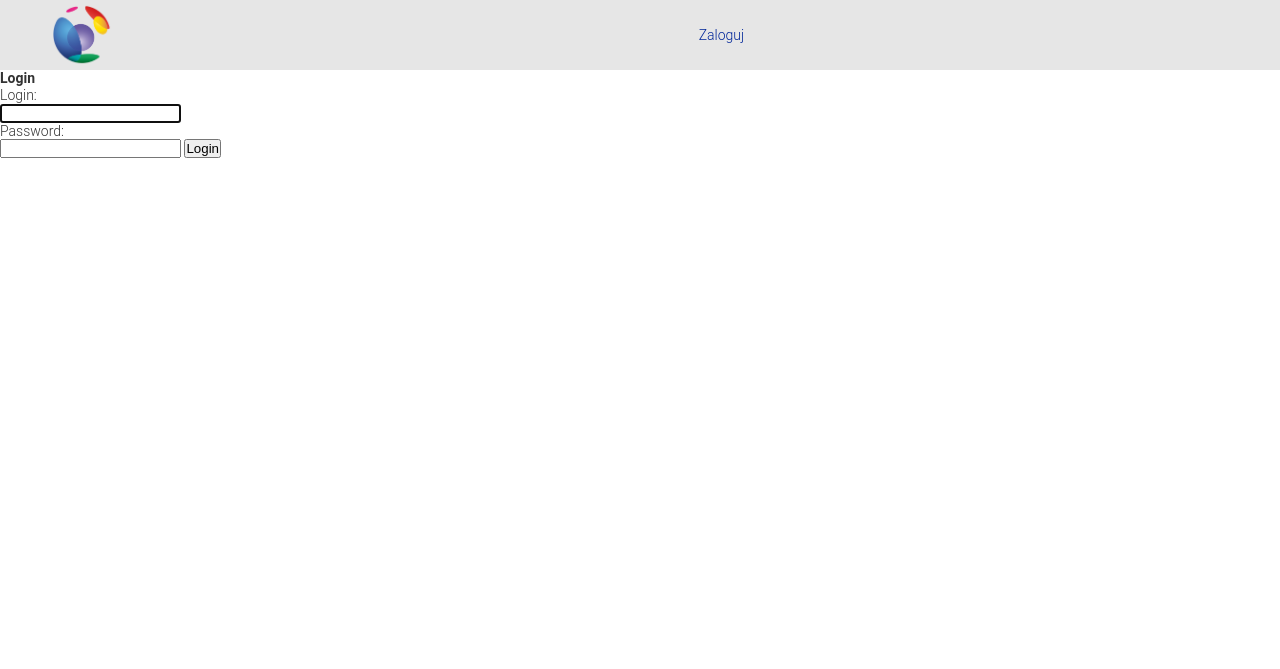
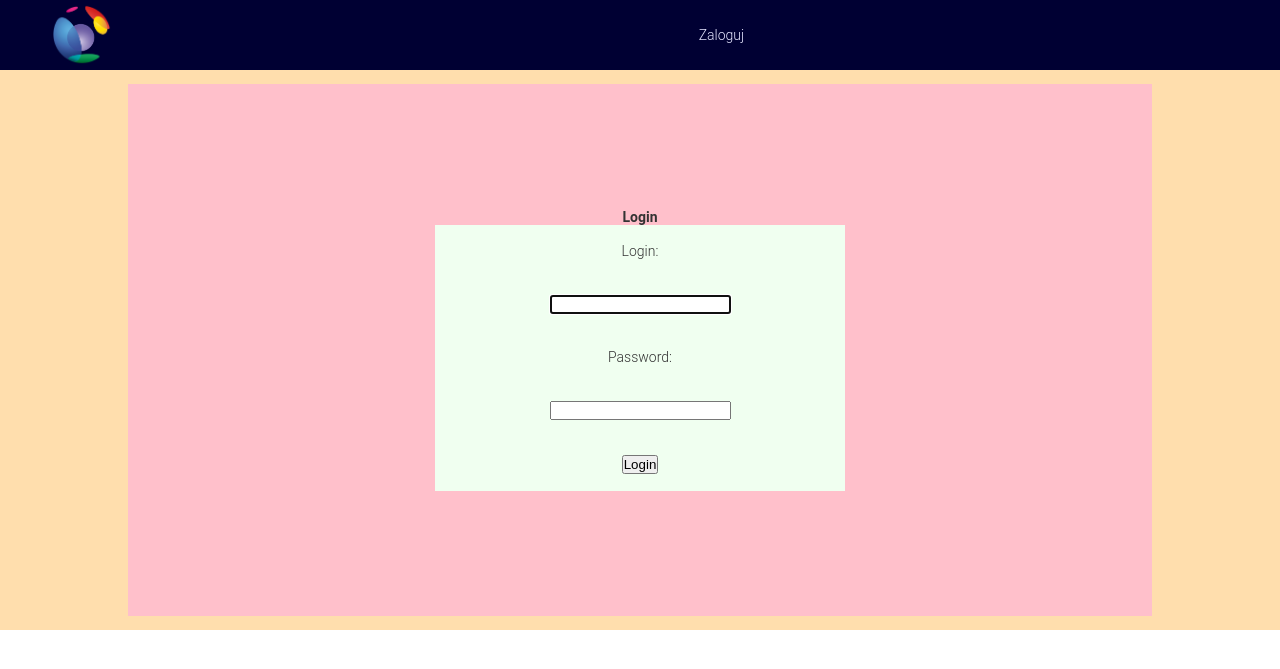
Before and after one commit to alopalka/Django_Social_Media, a Django app: page /auth/login/ in a window 1280 px wide. Shown: the top 669 px of the page. Run offline with Django 4.2, Linux system fonts and the light colour scheme.

Commit message:
Minor updates login/navbar styling

```diff
--- a/social_media/authorization/views.py
+++ b/social_media/authorization/views.py
@@ -4,7 +4,7 @@ from django.contrib.auth import authenticate
 from django.contrib.auth import login
 
 
-def login_view(request,template="auth/login_page.html"):
+def login_view(request,template="authorization/login_page.html"):
 
     form=AuthenticationForm
 
--- /dev/null
+++ b/social_media/static/css/authorization/style_authorization.css
@@ -0,0 +1,24 @@
+.authorization-panel{
+    height: 95%;
+    width: 80%;
+    background: pink;
+    display: flex;
+    align-items: center;
+    justify-content: center;
+    flex-direction: column;
+}
+
+.authorization-panel form{
+    display: flex;
+    flex-direction: column;
+    align-items: center;
+    justify-content: space-around;
+    height: 50%;
+    width: 40%;
+    background:honeydew;
+}
+
+.authorization-panel form p{
+    margin-bottom: 0;
+    padding-bottom: 0;
+}
--- a/social_media/static/css/mainapp/style_main.css
+++ b/social_media/static/css/mainapp/style_main.css
@@ -19,14 +19,26 @@ ul {
 
 a{
     text-decoration: none;
-    color: #002699;
+    color: #e6e6ff;
 }
 
 a:visited{
-    color: #002699;
+    color: #e6e6ff;
 }
 
+a:hover{
+    cursor: pointer;
+}
 
+/* GLOBAL VARABLES end */
+
+.global-container{
+    display: flex;
+    background: navajowhite;
+    height: 70vh;
+    align-items: center;
+    justify-content: center;
+}
 
 
 header{
@@ -42,7 +54,7 @@ header{
     justify-content: space-around;
     flex-direction: row;
     overflow: hidden;
-    background: #e6e6e6;
+    background: #000033;
 }
 
 
@@ -88,5 +100,5 @@ nav ul li a{
 }
 
 nav ul li a:hover{
-    background:  #ccd9ff;
+    background:  #000080;
 }
--- a/social_media/templates/auth/login_page.html
+++ b/social_media/templates/authorization/login_page.html
@@ -1,13 +1,18 @@
 {% extends 'mainapp/main_template.html' %}
+{% load static %}
 
 {% block title %}
     Social Media - Login
 {% endblock %}
 
+{% block css_links %}
+<link rel="stylesheet" href="{% static 'css/authorization/style_authorization.css' %}">
+{% endblock %}
+
 
 {% block content %}
 
-<section>
+<section class="authorization-panel">
     <h4>Login</h4>
     <form method="POST" action="{% url 'authorization:login' %}">
         {% csrf_token %}
--- a/social_media/templates/mainapp/main_template.html
+++ b/social_media/templates/mainapp/main_template.html
@@ -7,7 +7,8 @@
     <meta http-equiv="X-UA-Compatible" content="IE=edge">
     <meta name="viewport" content="width=device-width, initial-scale=1.0">
     <link rel="stylesheet" href="{% static 'css/mainapp/style_main.css' %}">
-    <title>{% block title %}{% endblock title %}</title>
+    {% block css_links %}{% endblock %}
+    <title>{% block title %}{% endblock %}</title>
 </head>
 <body>
     <header>
@@ -26,7 +27,14 @@
             </nav>
         </div>
     </header>
-    {% block content %}
-    {% endblock %}
+    <main>
+        <div class="global-container">
+            {% block content %}
+            {% endblock %}
+        </div>
+    </main>
+    <footer>
+
+    </footer>
 </body>
 </html>
```
